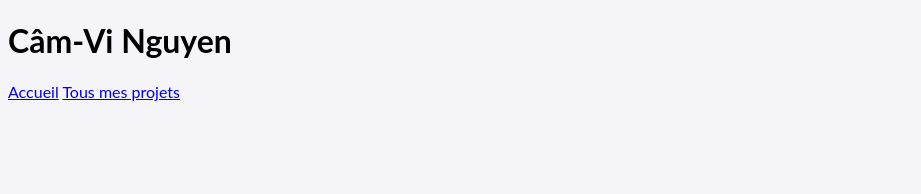
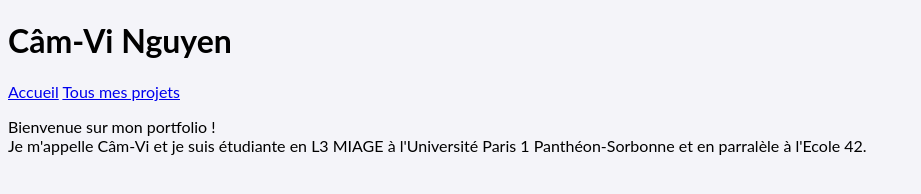
Before and after one commit to camviweb/camviweb.github.io, a plain HTML site: page index.html in a window 1280 px wide. Shown: the whole page, without its empty margins (0-921 px from the left). Drawn offline with Linux system fonts and the light colour scheme.

Commit message:
Update index.html

```diff
--- a/index.html
+++ b/index.html
@@ -1,5 +1,6 @@
 <!DOCTYPE html>
 <html lang="fr">
+
 <head>
     <meta charset="UTF-8">
     <meta name="viewport" content="width=device-width, initial-scale=1.0">
@@ -15,9 +16,11 @@
         }
     </style>
 </head>
+
 <body>
     <h1>Câm-Vi Nguyen</h1>
     <a href="index.html">Accueil</a>
     <a href="projet.html">Tous mes projets</a>
+    <p>Bienvenue sur mon portfolio !<br>Je m'appelle Câm-Vi et je suis étudiante en L3 MIAGE à l'Université Paris 1 Panthéon-Sorbonne et en parralèle à l'Ecole 42.</p>
 </body>
 </html>
```
